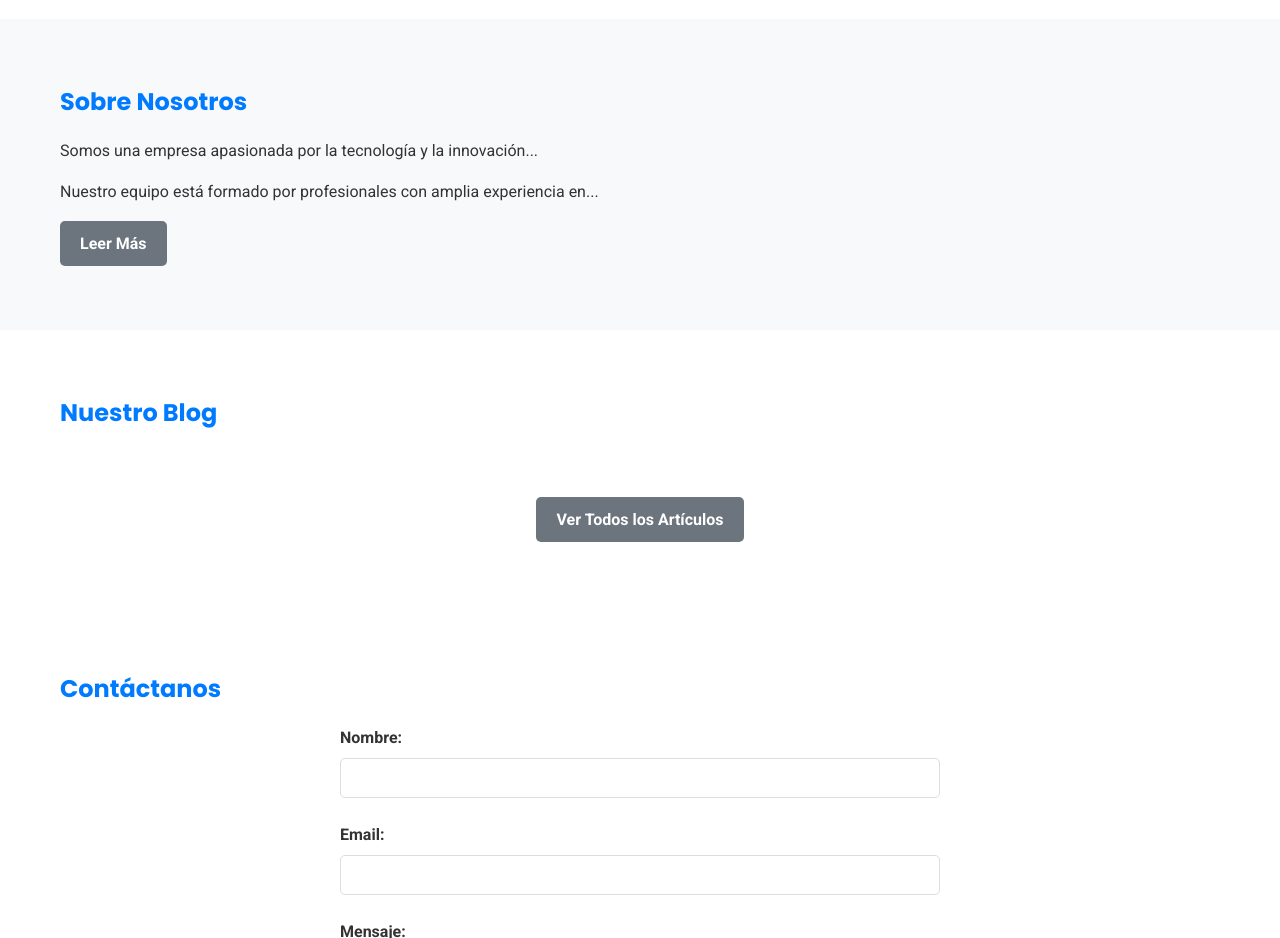
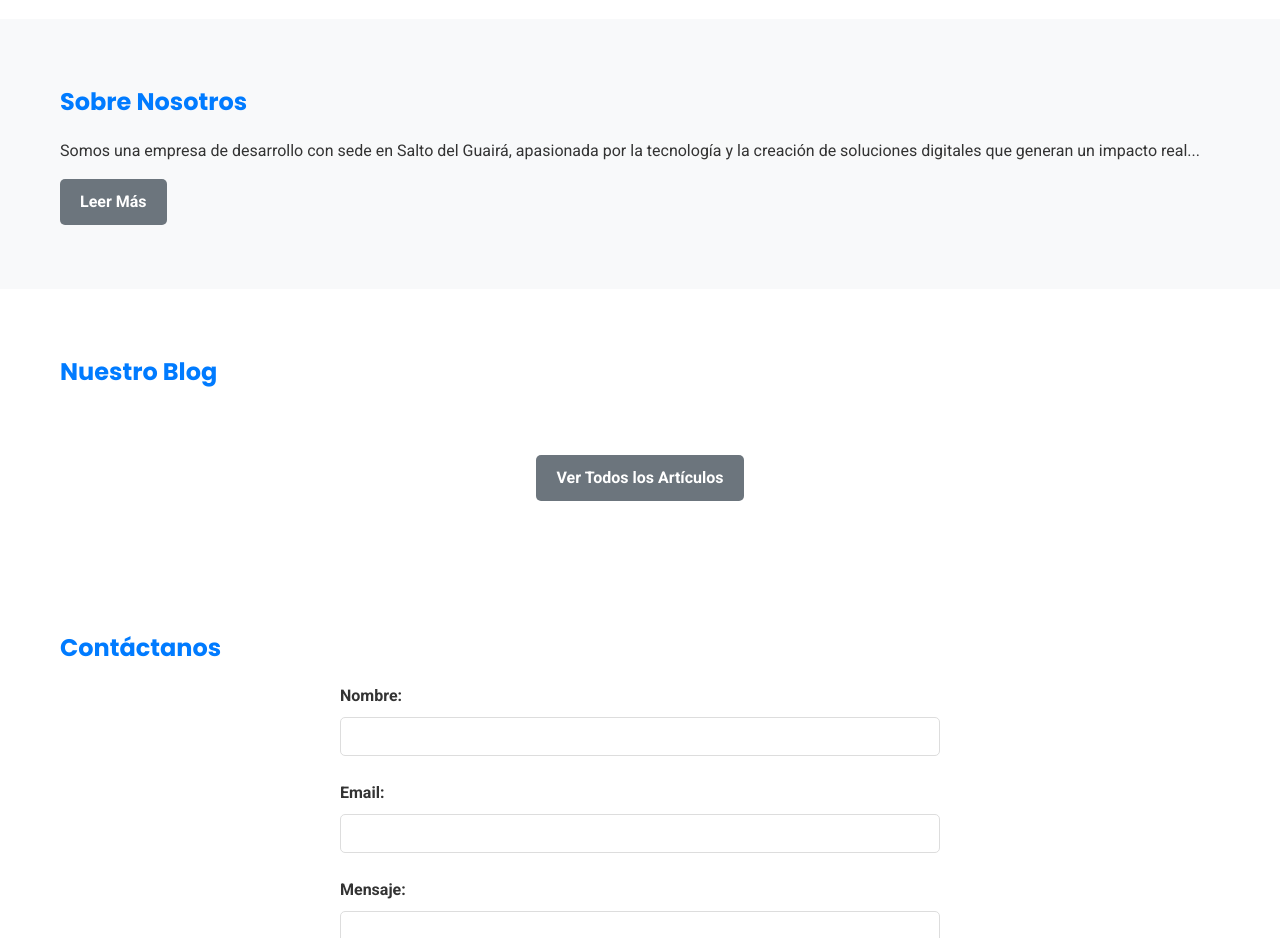
Before and after one commit to D3M0N63/Altair, a plain HTML site: page index.html in a window 1280 px wide. Shown: the part 1120-2058 px from the top of the page. Drawn offline with nearby package versions, Linux system fonts and the light colour scheme; no server answers.

Commit message:
Cambios en index

```diff
--- a/index.html
+++ b/index.html
@@ -114,8 +114,8 @@
                 <h2 data-aos="fade-up">Sobre Nosotros</h2>
                 <div class="about-content" data-aos="fade-up">
                     <div class="about-text">
-                        <p>Somos una empresa apasionada por la tecnología y la innovación...</p>
-                        <p>Nuestro equipo está formado por profesionales con amplia experiencia en...</p>
+                        <p>Somos una empresa de desarrollo con sede en Salto del Guairá, apasionada por la tecnología y la creación de soluciones digitales que generan un impacto real...</p>
+
                         <a href="sobre-nosotros.html" class="button secondary">Leer Más</a>
                     </div>
                 </div>
```
